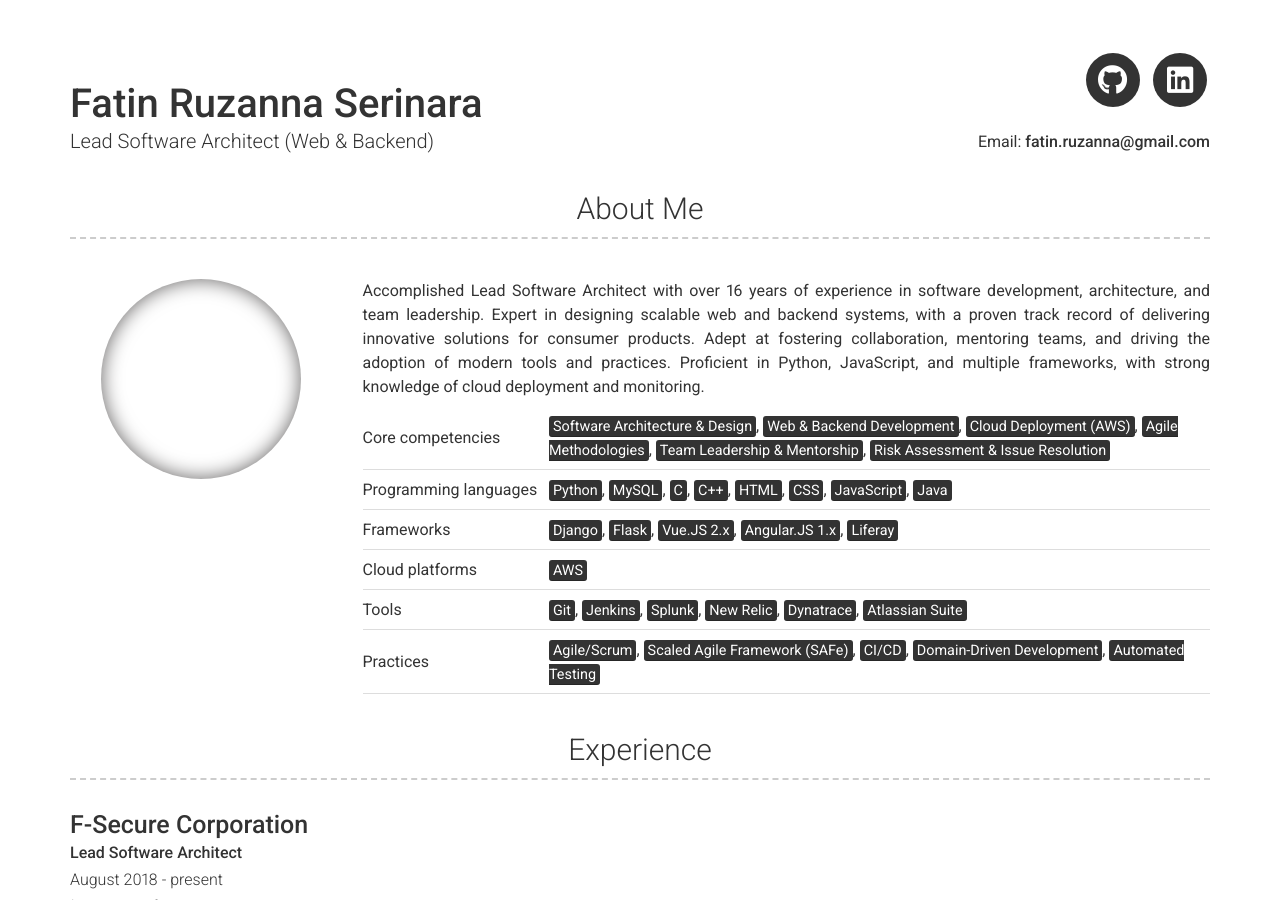
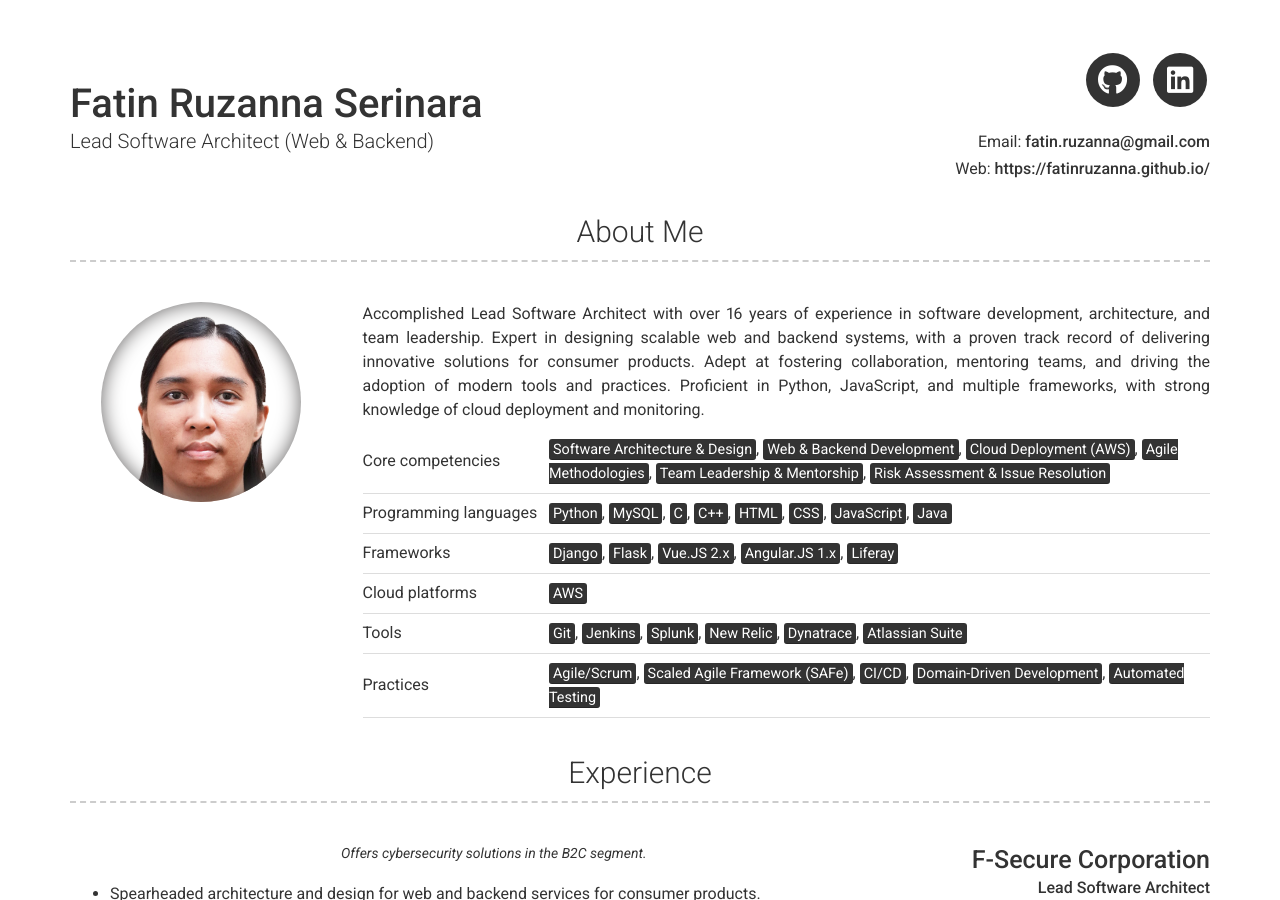
Before and after one commit to fatinruzanna/fatinruzanna.github.io, a Jekyll site: the page built from index.md, in a window 1280 px wide and 900 px high. Built offline with Jekyll 4.4.1, drawn with Linux system fonts in a browser that asks for light colours; nearby versions of some CDN libraries.

Commit message:
Update layout

```diff
--- a/_config.yml
+++ b/_config.yml
@@ -12,8 +12,8 @@ email: fatin.ruzanna@gmail.com
 # email_title: Email (Email title override)
 # phone: Your phone number (optional)
 # phone_title: Phone (Phone title override)
-# website: Your website (eg. https://google.com)(optional)
-# website_title: Web (Website title override)
+website: https://fatinruzanna.github.io/
+website_title: Web
 
 # Dark Mode (true/false/never)
 darkmode: false
@@ -124,7 +124,7 @@ content:
   - title: Experience
     layout: list
     content:
-      - layout: top
+      - layout: right
         title: F-Secure Corporation
         sub_title: Lead Software Architect
         caption: August 2018 - present
@@ -136,7 +136,7 @@ content:
           - Technical lead for an integration platform and management portal used by partners.
           - Oversaw feature implementation, unit tests, code reviews, documentation, and debugging.
           - Deployed and monitored web applications in AWS, ensuring high availability and performance.
-      - layout: top
+      - layout: right
         title: F-Secure Corporation
         sub_title: Lead Software Engineer
         caption: May 2016 - July 2018
@@ -149,7 +149,7 @@ content:
           - Deployed and monitored web applications in AWS, ensuring high availability and performance.
           - Guided junior developers and promoted best practices within Agile workflows.
           - Resolved critical project risks and dependencies.
-      - layout: top
+      - layout: right
         title: F-Secure Corporation
         sub_title: Senior Software Engineer
         caption: April 2013 - April 2016
@@ -159,7 +159,7 @@ content:
         description: | # this will include new lines to allow paragraphs
           - Enhanced integration platforms, marketing portals, and provisioning systems using Python, JavaScript, and Java.
           - Implemented new tools and workflows to improve team efficiency and project outcomes.
-      - layout: top
+      - layout: right
         title: F-Secure Corporation
         sub_title: Software Engineer
         caption: February 2011 - March 2013
@@ -169,7 +169,7 @@ content:
         description: | # this will include new lines to allow paragraphs
           - Developed consumer-facing applications, including a cloud storage portal and Windows desktop software using C++ and Qt.
           - Adopted and integrated new technologies to improve application performance and usability.
-      - layout: top
+      - layout: right
         title: Motorola Solutions
         sub_title: Senior Software Engineer
         caption: April 2010 - February 2011
@@ -179,7 +179,7 @@ content:
         description: | # this will include new lines to allow paragraphs
           - Led feature development for Association of Public-Safety Communications Officials (APCO) two-way radio applications, utilizing waterfall and Agile methodologies.
           - Conducted technical training for new hires to ensure rapid team onboarding.
-      - layout: top
+      - layout: right
         title: Motorola Solutions
         sub_title: Software Engineer
         caption: June 2007 - March 2010
```
Also changed, not shown: images/profile.jpg (added).
